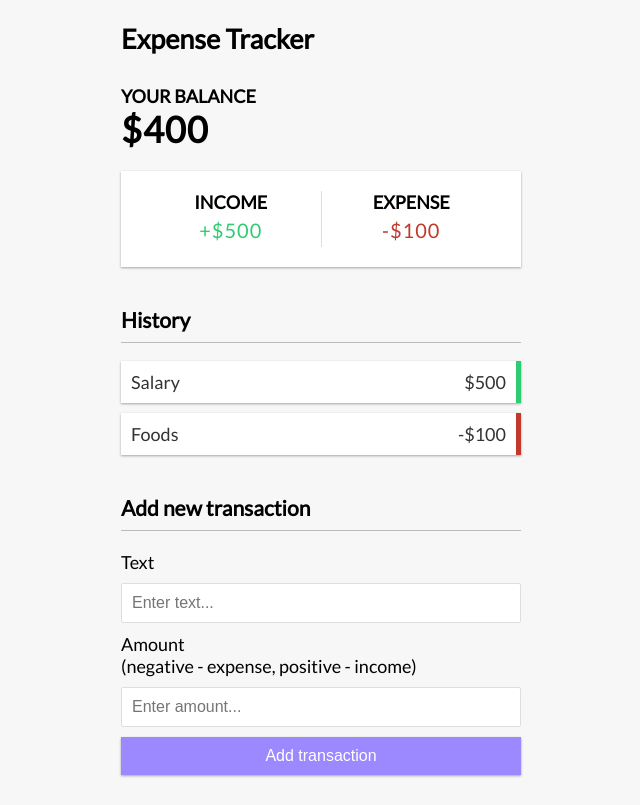
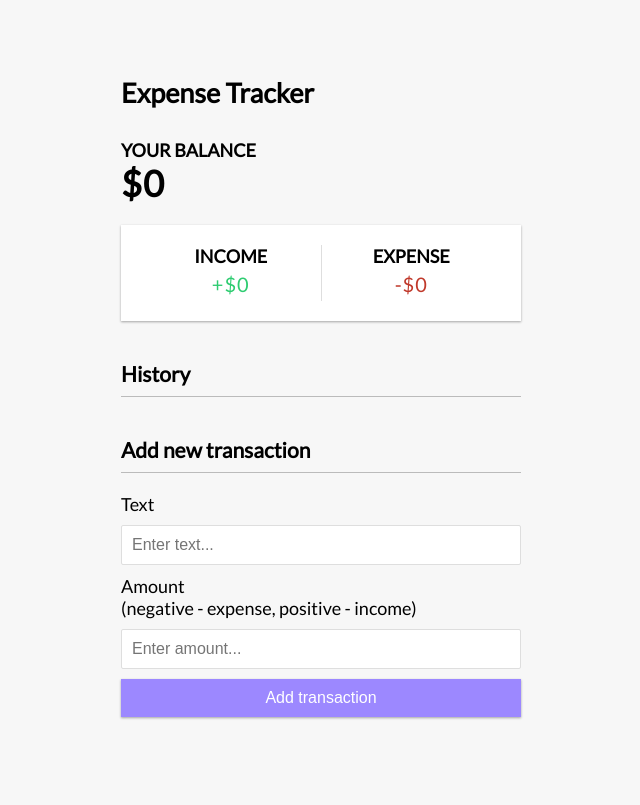
Before and after one commit to indra120/expense-tracker-react, a React (Vite) app: page / in a window 1280 px wide. Shown: the whole page, without its empty margins (319-959 px from the left). Built offline with nearby package versions, Linux system fonts and the light colour scheme.

Commit message:
Persist data on local storage

```diff
--- a/src/app.tsx
+++ b/src/app.tsx
@@ -1,4 +1,4 @@
-import { useMemo, useState } from "react"
+import { useEffect, useMemo, useState } from "react"
 import { ToastContainer } from "react-toastify"
 import TransactionList from "./components/transaction-list"
 import Balance from "./components/balance"
@@ -12,10 +12,14 @@ export interface Transaction {
 }
 
 const App = () => {
-  const [transactions, setTransactions] = useState<Transaction[]>([
-    { id: 1, text: "Salary", amount: 500 },
-    { id: 2, text: "Foods", amount: -100 },
-  ])
+  const [transactions, setTransactions] = useState<Transaction[]>(
+    JSON.parse(localStorage.getItem("transactions")!) || []
+  )
+
+  // Persist data on local storage
+  useEffect(() => {
+    localStorage.setItem("transactions", JSON.stringify(transactions))
+  }, [transactions])
 
   const total = useMemo(() => {
     return transactions.reduce((acc, data) => acc + data.amount, 0)
```
